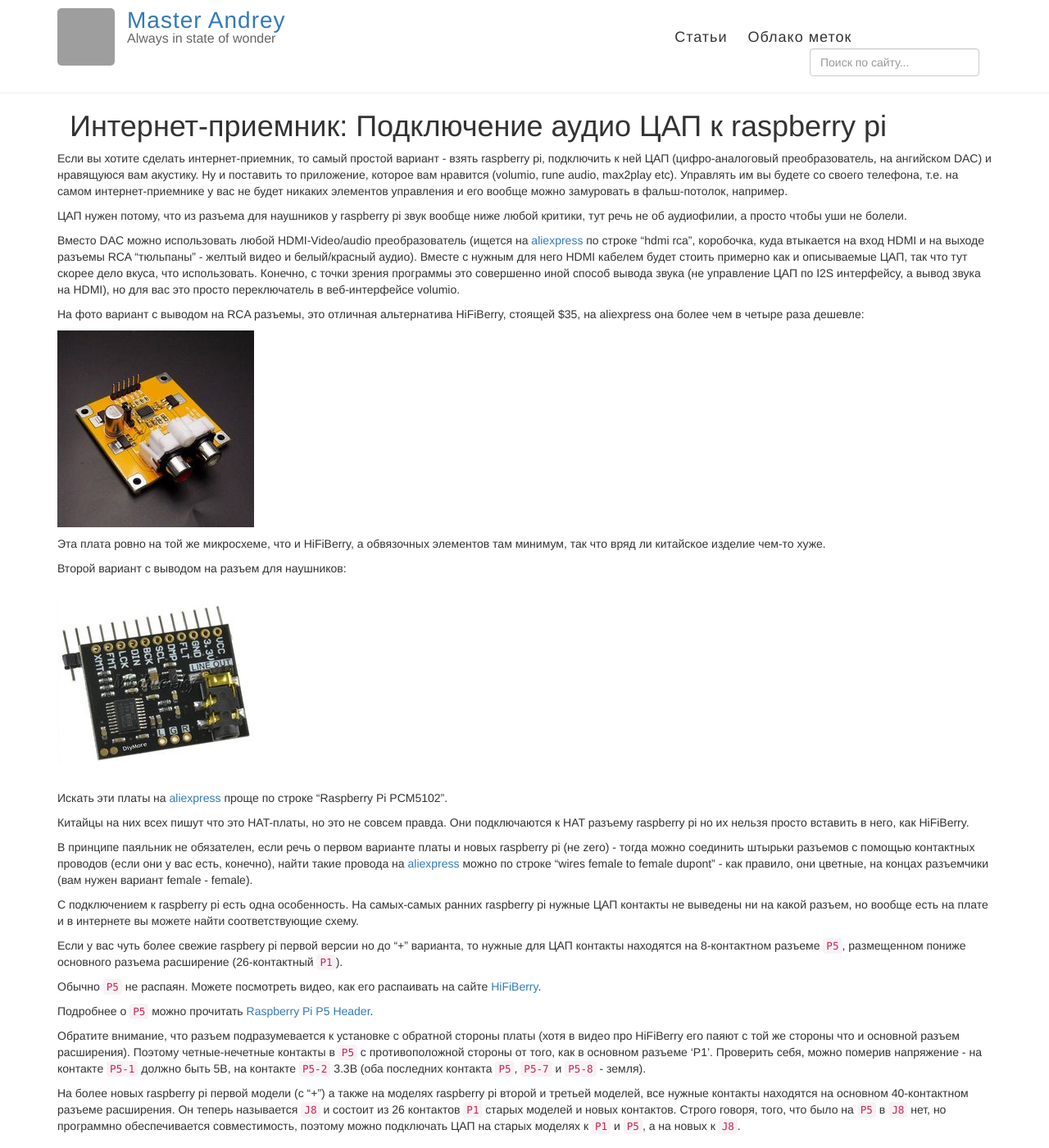
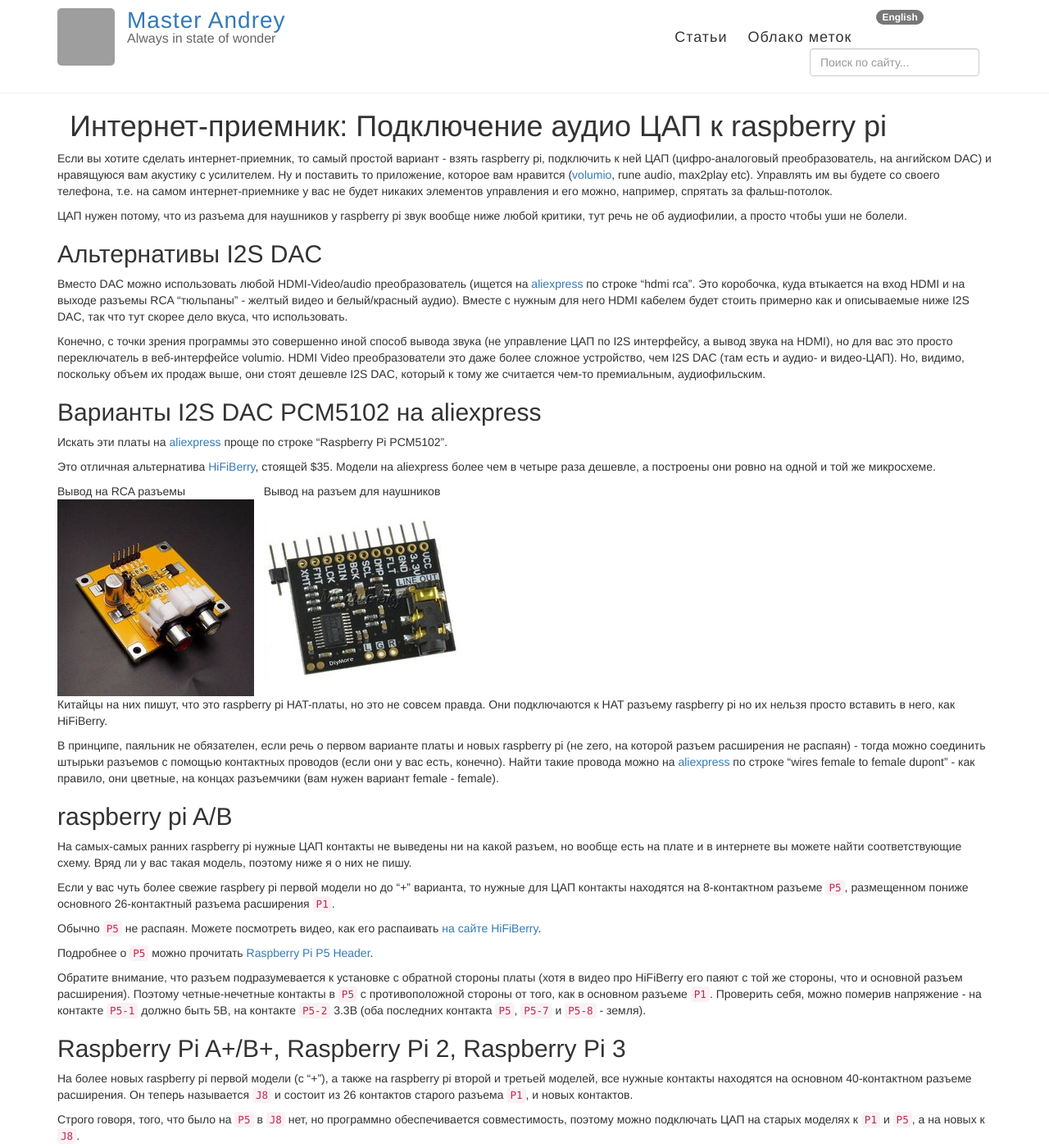
Before and after one commit to andgineer/sorokin.engineer, a Jekyll site: the page built from posts/ru/_posts/2017-04-30-dac_raspberry_pi_pcm5102.md, in a window 1280 px wide and 1400 px high. Shown: the whole window at 82% size. Built offline with Jekyll 4.4.1, drawn with Linux system fonts in a browser that asks for light colours; nearby versions of some CDN libraries; comment, search, counter and statistics services are not loaded; some of the changed text lies outside the part shown; grey boxes are pictures that could not be loaded.

Commit message:
English translation for DAC post

```diff
--- a/posts/ru/_posts/2017-04-30-dac_raspberry_pi_pcm5102.md
+++ b/posts/ru/_posts/2017-04-30-dac_raspberry_pi_pcm5102.md
@@ -4,86 +4,95 @@
 ref: raspberry-dac
 title: "Интернет-приемник: Подключение аудио ЦАП к raspberry pi"
 comments: true
-summary: ...Подключение аудио ЦАП к raspberry pi...
 tags: [raspberry pi, DAC, HAT, PCM5102]
 ---
 
 Если вы хотите сделать интернет-приемник, то самый простой вариант - взять raspberry pi, подключить к ней
-ЦАП (цифро-аналоговый преобразователь, на ангийском DAC) и нравящуюся вам акустику.
-Ну и поставить то приложение, которое вам нравится (volumio, rune audio, max2play etc).
+ЦАП (цифро-аналоговый преобразователь, на ангийском DAC) и нравящуюся вам акустику
+с усилителем.
+Ну и поставить то приложение, которое вам нравится ([volumio](https://volumio.org/),
+rune audio, max2play etc).
 Управлять им вы будете со своего телефона, т.е. на самом интернет-приемнике у вас не будет никаких
-элементов управления и его вообще можно замуровать в фальш-потолок, например.
+элементов управления и его можно, например, спрятать за фальш-потолок.
 
-ЦАП нужен потому, что из разъема для наушников у raspberry pi звук вообще ниже любой критики, тут речь не об
-аудиофилии, а просто чтобы уши не болели.
+ЦАП нужен потому, что из разъема для наушников у raspberry pi звук вообще ниже любой критики,
+тут речь не об аудиофилии, а просто чтобы уши не болели.
 
-Вместо DAC можно использовать любой HDMI-Video/audio преобразователь (ищется на [aliexpress](https://www.aliexpress.com) по строке
-"hdmi rca", коробочка, куда втыкается на вход HDMI и на выходе разъемы RCA "тюльпаны" - желтый видео
-и белый/красный аудио). Вместе с нужным для него HDMI кабелем будет стоить примерно как и описываемые ЦАП,
+## Альтернативы I2S DAC
+Вместо DAC можно использовать любой HDMI-Video/audio преобразователь (ищется на [aliexpress](https://www.aliexpress.com) по строке "hdmi rca". Это коробочка, куда втыкается
+на вход HDMI и на выходе разъемы RCA "тюльпаны" - желтый видео и белый/красный аудио).
+Вместе с нужным для него HDMI кабелем будет стоить примерно как и описываемые ниже I2S DAC,
 так что тут скорее дело вкуса, что использовать.
-Конечно, с точки зрения программы это совершенно иной способ вывода звука (не управление ЦАП по I2S интерфейсу,
-а вывод звука на HDMI), но для вас это просто переключатель в веб-интерфейсе volumio.
 
-На фото вариант с выводом на RCA разъемы, это отличная альтернатива HiFiBerry, стоящей $35,
-на aliexpress она более чем в четыре раза дешевле:
+Конечно, с точки зрения программы это совершенно иной способ вывода звука (не управление
+ЦАП по I2S интерфейсу, а вывод звука на HDMI), но для вас это просто переключатель
+в веб-интерфейсе volumio.
+HDMI Video преобразователи это даже более сложное устройство, чем I2S DAC (там есть и аудио-
+и видео-ЦАП). Но, видимо, поскольку объем их продаж выше, они стоят дешевле I2S DAC,
+который к тому же считается чем-то премиальным, аудиофильским.
 
-![](/images/PCM5102-DAC-Decoder-I2S-Player.jpg)
+## Варианты I2S DAC PCM5102 на aliexpress
+Искать эти платы на [aliexpress](https://www.aliexpress.com) проще по строке
+"Raspberry Pi PCM5102".
 
-Эта плата ровно на той же микросхеме, что и HiFiBerry, а обвязочных элементов там минимум, так что вряд ли
-китайское изделие чем-то хуже.
+Это отличная альтернатива [HiFiBerry](https://www.hifiberry.com/), стоящей $35.
+Модели на aliexpress более чем в четыре
+раза дешевле, а построены они ровно на одной и той же микросхеме.
 
-Второй вариант с выводом на разъем для наушников:
-
-![](/images/Sound-Card-I2S-PCM5102.jpg)
+| Вывод на RCA разъемы | Вывод на разъем для наушников |
+| ![](/images/PCM5102-DAC-Decoder-I2S-Player.jpg) &nbsp;&nbsp;| ![](/images/Sound-Card-I2S-PCM5102.jpg) |
 
 
-Искать эти платы на [aliexpress](https://www.aliexpress.com) проще по строке "Raspberry Pi PCM5102".
-
-Китайцы на них всех пишут что это HAT-платы, но это не совсем правда.
+Китайцы на них пишут, что это raspberry pi HAT-платы, но это не совсем правда.
 Они подключаются к HAT разъему raspberry pi но их нельзя просто вставить в него, как HiFiBerry.
 
-В принципе паяльник не обязателен, если речь о первом варианте платы и новых raspberry pi (не zero) - тогда можно
-соединить штырьки разъемов с помощью контактных проводов (если они у вас есть, конечно), найти такие провода на
-[aliexpress](https://www.aliexpress.com) можно по строке "wires female to female dupont" - как правило, они цветные, на концах разъемчики
-(вам нужен вариант female - female).
+В принципе, паяльник не обязателен, если речь о первом варианте платы и новых raspberry pi
+(не zero, на которой разъем расширения не распаян) - тогда можно соединить штырьки разъемов
+с помощью контактных проводов (если они у вас есть, конечно). Найти такие провода можно на
+[aliexpress](https://www.aliexpress.com) по строке "wires female to female dupont" -
+как правило, они цветные, на концах разъемчики (вам нужен вариант female - female).
 
-С подключением к raspberry pi есть одна особенность.
+## raspberry pi A/B
 На самых-самых ранних raspberry pi нужные ЦАП контакты не выведены ни на какой разъем, но вообще
-есть на плате и в интернете вы можете найти соответствующие схему.
+есть на плате и в интернете вы можете найти соответствующие схему. Вряд ли у вас такая модель,
+поэтому ниже я о них не пишу.
 
-Если у вас чуть более свежие raspbery pi первой версии но до "+" варианта, то нужные
-для ЦАП контакты находятся на 8-контактном разъеме `P5`, размещенном пониже основного разъема
-расширение (26-контактный `P1`).
+Если у вас чуть более свежие raspbery pi первой модели но до "+" варианта, то нужные
+для ЦАП контакты находятся на 8-контактном разъеме `P5`, размещенном пониже основного
+26-контактный разъема расширения `P1`.
 
-Обычно `P5` не распаян. Можете посмотреть видео, как его распаивать на сайте
-[HiFiBerry](https://www.hifiberry.com/solder-the-p5-header-to-your-raspberry-pi-model-ab/).
+Обычно `P5` не распаян. Можете посмотреть видео, как его распаивать
+[на сайте HiFiBerry](https://www.hifiberry.com/solder-the-p5-header-to-your-raspberry-pi-model-ab/).
 
 Подробнее о `P5` можно прочитать
 [Raspberry Pi P5 Header](http://www.raspberrypi-spy.co.uk/2012/09/raspberry-pi-p5-header/).
 
 Обратите внимание, что разъем подразумевается к установке с обратной стороны платы (хотя в
-видео про HiFiBerry его паяют с той же стороны что и основной разъем расширения).
+видео про HiFiBerry его паяют с той же стороны, что и основной разъем расширения).
 Поэтому четные-нечетные контакты в `P5` с противоположной стороны от того, как в основном
-разъеме 'P1'.
+разъеме `P1`.
 Проверить себя, можно померив напряжение - на контакте `P5-1` должно быть 5В, на контакте `P5-2`
 3.3В (оба последних контакта `P5`, `P5-7` и `P5-8` - земля).
 
-На более новых raspberry pi первой модели (с "+") а также на моделях raspberry pi второй и третьей
-моделей, все нужные контакты находятся на основном 40-контактном разъеме расширения.
-Он теперь называется `J8` и состоит  из 26 контактов `P1` старых моделей и новых контактов.
+## Raspberry Pi A\+/B\+, Raspberry Pi 2, Raspberry Pi 3
+
+На более новых raspberry pi первой модели (с "+"), а также на raspberry pi второй и
+третьей моделей, все нужные контакты находятся на основном 40-контактном разъеме расширения.
+Он теперь называется `J8` и состоит  из 26 контактов старого разъема `P1`, и новых контактов.
+
 Строго говоря, того, что было на `P5` в `J8` нет, но программно обеспечивается совместимость,
 поэтому можно подключать ЦАП на старых моделях к `P1` и `P5`, а на новых к `J8`.
 
 ![](/images/raspberry-pi-p5.png)
 
-## Как подключить I2S DAC к raspberry pi
+## Как подключить I2S DAC к Raspberry Pi
 
 ### Первый вариант ЦАП:
 
 | **ЦАП** | **Pi A/B** &nbsp;| **Pi A\+/B\+, Pi2, Pi3** |
 |-----|-----|-----|
-| Vcc (+5v) | P5-1 | J8-2 |
-| +3.3 (не используется, указан для контроля нумерации контактов) &nbsp; | P5-2 | J8-1 |
+| Vcc (+5В) | P5-1 | J8-2 |
+| +3.3В (не используется, указан для контроля нумерации контактов) &nbsp; | P5-2 | J8-1 |
 | BCK | P5-3 | J8-12 |
 | LRCK | P5-4 | J8-35 |
 | DATA | P5-6 | J8-40 |
@@ -113,8 +121,9 @@
 
 ## Как настроить ЦАП в Volumio
 
-* Нажмите на шестеренку справа вверху окна volumio (если он у вас один, то в браузере
-открыть его можно по адресу [http://volumio.local](http://volumio.local))
-* В I2S driver выберите Generic I2S DAC
-* Нажмите Apply
+* Откройте в веб-браузере интерфейс вашего volumio - если volumio у вас один, то открыть его можно по адресу [http://volumio.local](http://volumio.local)
+* Нажмите на шестеренку справа вверху окна volumio
+* Выберите пункт меню `Playback`
+* Включите переключатель I2S DAC и в I2S driver выберите `Generic I2S DAC`
+* Нажмите `Apply`
 * Volumio предупредит, что нужна перезагрузка raspberry pi - разрешите перезагрузку
```
Also changed, not shown: other parts of posts/ru/_posts/2017-04-30-dac_raspberry_pi_pcm5102.md (+1 -2 lines), posts/en/_posts/2017-04-30-dac_raspberry_pi_pcm5102.md (added, +103 -0 lines).
